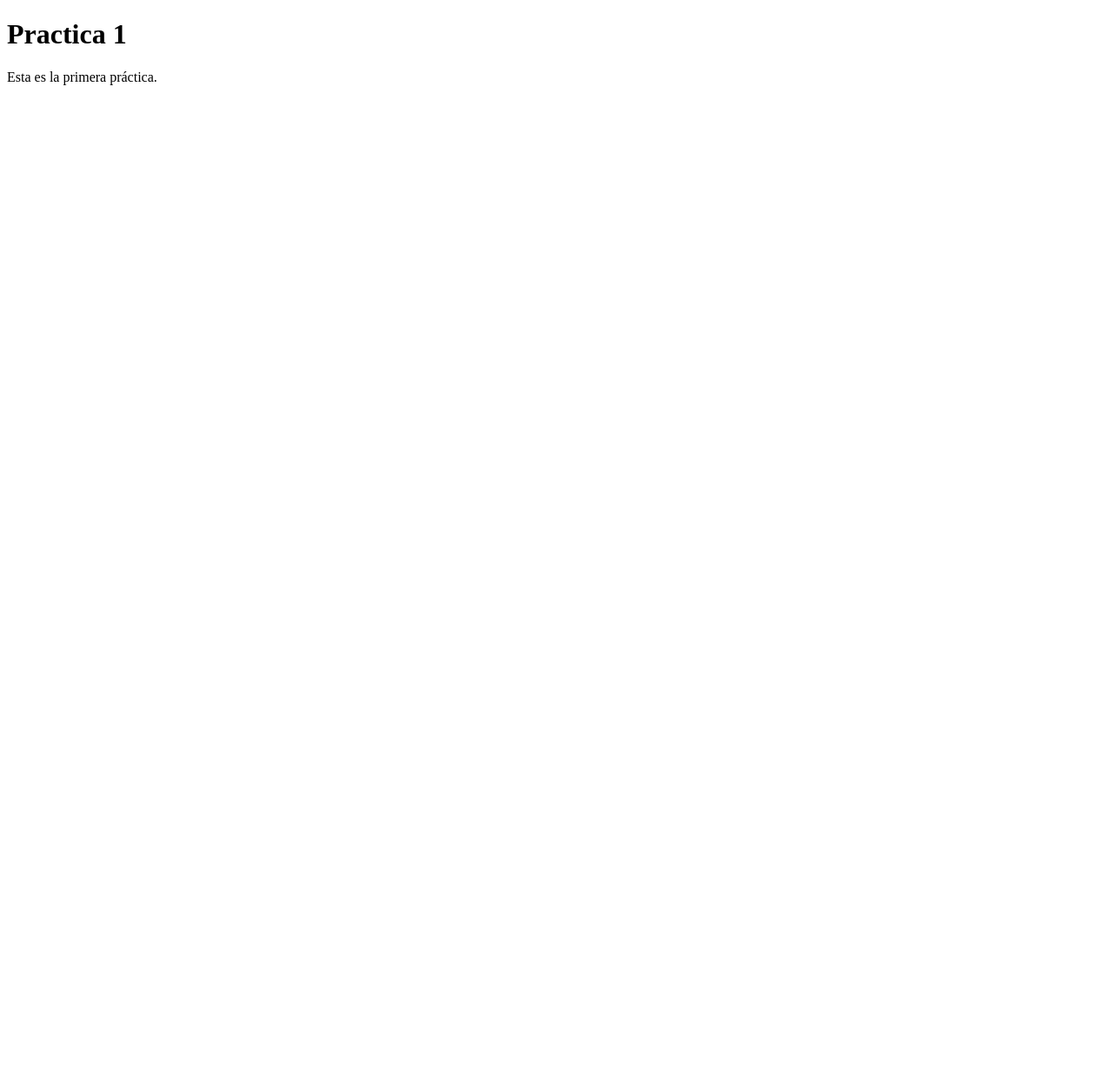
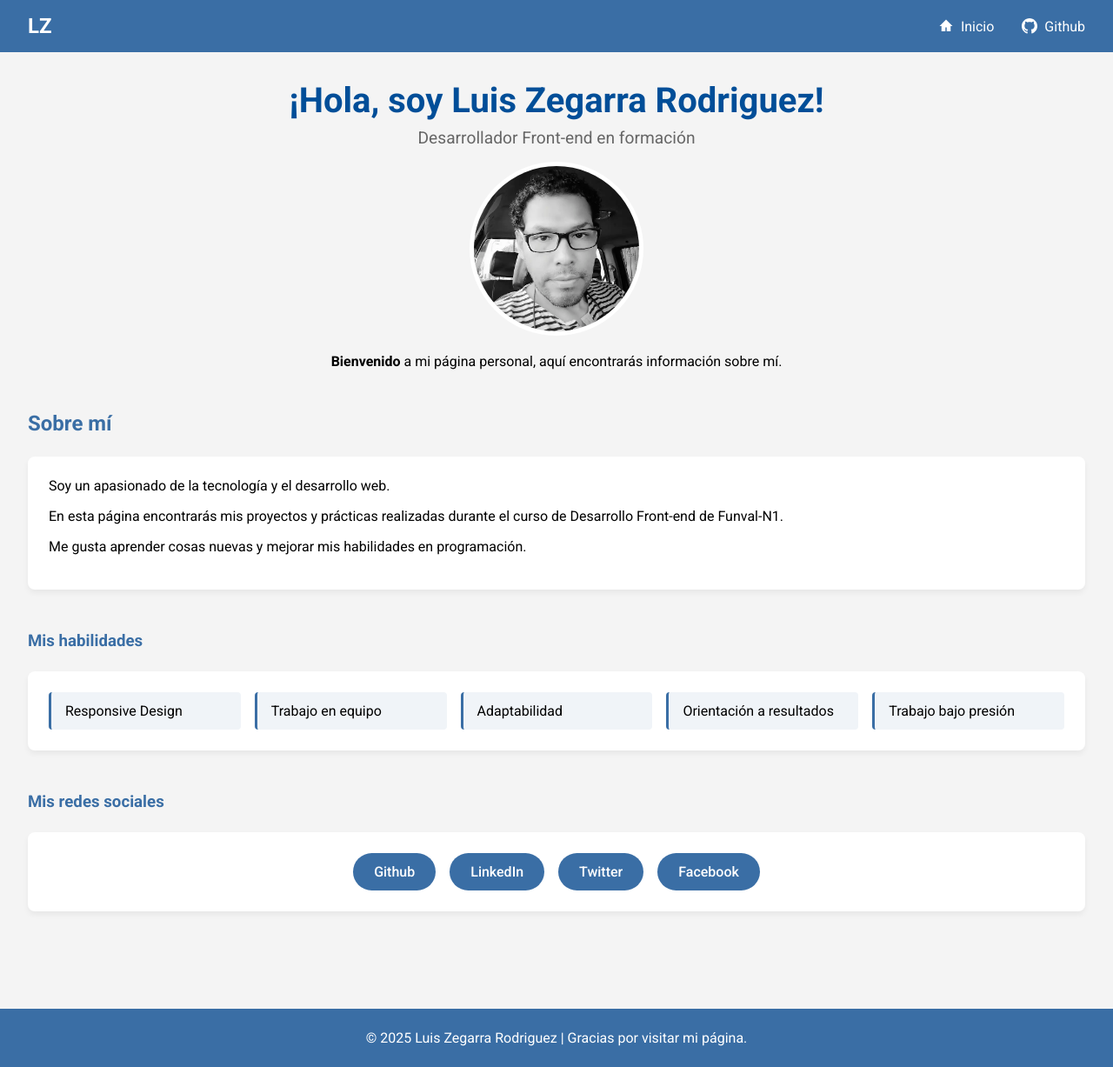
Before and after one commit to d3vlz/funval-n1, a plain HTML site: page practica-1/index.html in a window 1280 px wide. Shown: the whole page at 87% size. Before the commit the page ends 800 px from the top, so only its background shows below. Drawn offline with Linux system fonts and the light colour scheme.

Commit message:
Add navigation icons and update layout.

```diff
--- a/practica-1/index.html
+++ b/practica-1/index.html
@@ -1,12 +1,74 @@
 <!DOCTYPE html>
-<html lang="en">
+<html lang="es">
 <head>
     <meta charset="UTF-8">
     <meta name="viewport" content="width=device-width, initial-scale=1.0">
-    <title>Practica 1</title>
+    <title>Proyectos y Prácticas Nivel 1</title>
+    <meta name="author" content="Luis Carlos Zegarra Rodriguez">
+    <meta name="description" content="Practicas y proyectos del curso de Programación Front-end de Funval">
+    <link rel="stylesheet" href="style.css">
+    <link rel="preconnect" href="https://fonts.googleapis.com">
+    <link rel="preconnect" href="https://fonts.gstatic.com" crossorigin>
+    <link href="https://fonts.googleapis.com/css2?family=Roboto:wght@300;400;500;700&display=swap" rel="stylesheet">
 </head>
 <body>
-    <h1>Practica 1</h1>
-    <p>Esta es la primera práctica.</p>
+    <header>
+        <nav>
+            <div class="nav-logo">LZ</div>
+            <div class="nav-links">
+                <a href="..\"><img src="../resources/practica-1/home_icon.svg" alt="Inicio" class="nav-icon" target="_blank"> Inicio</a>
+                <a href="https://github.com" target="_blank"><img src="../resources/practica-1/github-logo-icon.svg" alt="Github" class="nav-icon"> Github</a>
+            </div>
+        </nav>
+    </header>
+
+    <main class="container">
+        <section class="hero">
+            <div class="profile-info">
+                <h1>¡Hola, soy Luis Zegarra Rodriguez!</h1>
+                <p class="subtitle">Desarrollador Front-end en formación</p>
+                <img src="../resources/practica-1/perfil.webp" alt="Foto de Luis Zegarra" class="profile-image">
+                <p class="welcome-text"><strong>Bienvenido</strong> a mi página personal, aquí encontrarás información sobre mí.</p>
+            </div>
+        </section>
+
+        <section class="about-me">
+            <h2>Sobre mí</h2>
+            <div class="content-card">
+                <p>Soy un apasionado de la tecnología y el desarrollo web.</p>
+                <p>En esta página encontrarás mis proyectos y prácticas realizadas durante el curso de Desarrollo Front-end de Funval-N1.</p>
+                <p>Me gusta aprender cosas nuevas y mejorar mis habilidades en programación.</p>
+            </div>
+        </section>
+
+        <section class="skills">
+            <h3>Mis habilidades</h3>
+            <div class="content-card">
+                <ul class="skills-list">
+                    <li><span class="skill-item">Responsive Design</span></li>
+                    <li><span class="skill-item">Trabajo en equipo</span></li>
+                    <li><span class="skill-item">Adaptabilidad</span></li>
+                    <li><span class="skill-item">Orientación a resultados</span></li>
+                    <li><span class="skill-item">Trabajo bajo presión</span></li>
+                </ul>
+            </div>
+        </section>
+
+        <section class="social">
+            <h3>Mis redes sociales</h3>
+            <div class="content-card">
+                <ul class="social-list">
+                    <li><a href="https://github.com" target="_blank" class="social-link github">Github</a></li>
+                    <li><a href="https://www.linkedin.com/in/luis-zegarra-rodriguez/" target="_blank" class="social-link linkedin">LinkedIn</a></li>
+                    <li><a href="https://twitter.com" target="_blank" class="social-link twitter">Twitter</a></li>
+                    <li><a href="https://www.facebook.com" target="_blank" class="social-link facebook">Facebook</a></li>
+                </ul>
+            </div>
+        </section>
+    </main>
+
+    <footer>
+        <p>© 2025 Luis Zegarra Rodriguez | Gracias por visitar mi página.</p>
+    </footer>
 </body>
 </html>
--- /dev/null
+++ b/practica-1/style.css
@@ -0,0 +1,183 @@
+* {
+    margin: 0;
+    padding: 0;
+    box-sizing: border-box;
+}
+
+body {
+    font-family: 'Roboto', 'Segoe UI', Tahoma, Geneva, Verdana, sans-serif;
+    background-color: #f4f4f4;
+}
+
+nav {
+    background-color: #3a6ea5;
+    color: white;
+    padding: 1rem 2rem;
+    display: flex;
+    justify-content: space-between;
+    align-items: center;
+}
+
+.nav-logo {
+    font-size: 1.5rem;
+    font-weight: bold;
+}
+
+.nav-links {
+    display: flex;
+    gap: 2rem;
+}
+
+.nav-links a {
+    color: white;
+    text-decoration: none;
+    display: flex;
+    align-items: center;
+    gap: 0.5rem;
+}
+
+.nav-links a:hover {
+    color: #a97a7a;
+
+}
+
+.nav-icon {
+    width: 18px;
+    height: 18px;
+}
+
+.container {
+    margin: 0 auto;
+    padding: 2rem;
+}
+
+.hero {
+    text-align: center;
+    margin-bottom: 3rem;
+}
+
+
+h1 {
+    font-size: 2.5rem;
+    margin-bottom: 0.5rem;
+    color: #004e98;
+}
+
+.subtitle {
+    color: #666;
+    font-size: 1.2rem;
+    margin-bottom: 1rem;
+}
+
+.profile-image {
+    width: 200px;
+    height: 200px;
+    border-radius: 50%;
+    object-fit: cover;
+    border: 5px solid #fff;
+}
+
+.profile-image:hover {
+    transform: scale(1.05);
+}
+
+.welcome-text {
+    margin: 1rem auto;
+}
+
+section {
+    margin-bottom: 3rem;
+}
+
+h2, h3 {
+    color: #3a6ea5;
+    margin-bottom: 1rem;
+    position: relative;
+    padding-bottom: 0.5rem;
+}
+
+
+.content-card {
+    background-color: #fff;
+    border-radius: 8px;
+    padding: 1.5rem;
+    box-shadow: 0 4px 6px rgba(0, 0, 0, 0.05);
+    transition: transform 0.3s ease, box-shadow 0.3s ease;
+}
+
+.content-card:hover {
+    transform: translateY(-5px);
+    box-shadow: 0 6px 12px rgba(0, 0, 0, 0.1);
+}
+
+.about-me p {
+    margin-bottom: 1rem;
+}
+
+.skills-list {
+    list-style: none;
+    display: grid;
+    grid-template-columns: repeat(auto-fill, minmax(200px, 1fr));
+    gap: 1rem;
+}
+
+.skill-item {
+    display: block;
+    background-color: #f0f4f8;
+    padding: 0.75rem 1rem;
+    border-radius: 4px;
+    border-left: 3px solid #3a6ea5;
+    transition: transform 0.2s ease;
+}
+
+.skill-item:hover {
+    transform: translateX(5px);
+    background-color: #e6f0fa;
+}
+
+.social-list {
+    list-style: none;
+    display: flex;
+    flex-wrap: wrap;
+    gap: 1rem;
+    justify-content: center;
+}
+
+.social-link {
+    display: inline-block;
+    padding: 0.75rem 1.5rem;
+    border-radius: 30px;
+    text-decoration: none;
+    color: #fff;
+    font-weight: 500;
+    transition: transform 0.3s, box-shadow 0.3s;
+}
+
+.social-link:hover {
+    transform: translateY(-3px);
+    box-shadow: 0 4px 8px rgba(0, 0, 0, 0.2);
+}
+
+.github {
+    background-color: #3a6ea5;
+}
+
+.linkedin {
+    background-color: #3a6ea5;
+}
+
+.twitter {
+    background-color: #3a6ea5;
+}
+
+.facebook {
+    background-color: #3a6ea5;
+}
+
+footer {
+    background-color: #3a6ea5;
+    color: #fff;
+    text-align: center;
+    padding: 1.5rem;
+    margin-top: 2rem;
+}
--- a/style.css
+++ b/style.css
@@ -3,3 +3,98 @@
     padding: 0;
     box-sizing: border-box;
 }
+
+body {
+    font-family: 'Segoe UI', Tahoma, Geneva, Verdana, sans-serif;
+    background-color: #f4f4f4;
+}
+
+nav {
+    background-color: #3a6ea5;
+    color: white;
+    padding: 1rem 2rem;
+    display: flex;
+    justify-content: space-between;
+    align-items: center;
+}
+
+.nav-logo {
+    font-size: 1.5rem;
+    font-weight: bold;
+}
+
+.nav-links {
+    display: flex;
+    gap: 2rem;
+}
+
+.nav-links a {
+    color: white;
+    text-decoration: none;
+    display: flex;
+    align-items: center;
+    gap: 0.5rem;
+}
+
+.nav-links a:hover {
+    color: #a97a7a;
+}
+
+.nav-icon {
+    width: 18px;
+    height: 18px;
+}
+
+.container {
+    margin: 0 auto;
+    padding: 2rem;
+}
+
+h1 {
+    font-size: 2.5rem;
+    margin-bottom: 0.5rem;
+    color: #004e98;
+}
+
+h2 {
+    font-size: 1.8rem;
+    margin-bottom: 2rem;
+    color: #3a6ea5;
+    border-bottom: 2px solid #3a6ea5;
+    padding-bottom: 0.5rem;
+}
+
+.projects-grid {
+    display: grid;
+    grid-template-columns: max-content;
+    gap: 2rem;
+}
+
+.card {
+    background-color: #fff;
+    border-radius: 8px;
+    box-shadow: 0 4px 6px rgba(0, 0, 0, 0.1);
+    transition: 0.3s;
+}
+
+.card:hover {
+    box-shadow: 0 10px 20px rgba(0, 0, 0, 0.15);
+}
+
+.card-content {
+    padding: 2rem;
+}
+
+.card h3 {
+    font-size: 1.3rem;
+    margin-bottom: 0.5rem;
+    color: #004e98;
+}
+
+.card p {
+    color: #a97a7a;
+}
+
+.card-link {
+    text-decoration: none;
+}
```
Also changed, not shown: index.html (+35 -44 lines), resources/index/github-logo-icon.svg (added), resources/index/home_icon.svg (added), resources/practica-1/github-logo-icon.svg (added), resources/practica-1/home_icon.svg (added), resources/practica-1/perfil.webp (renamed from resources/index/foto.webp).
